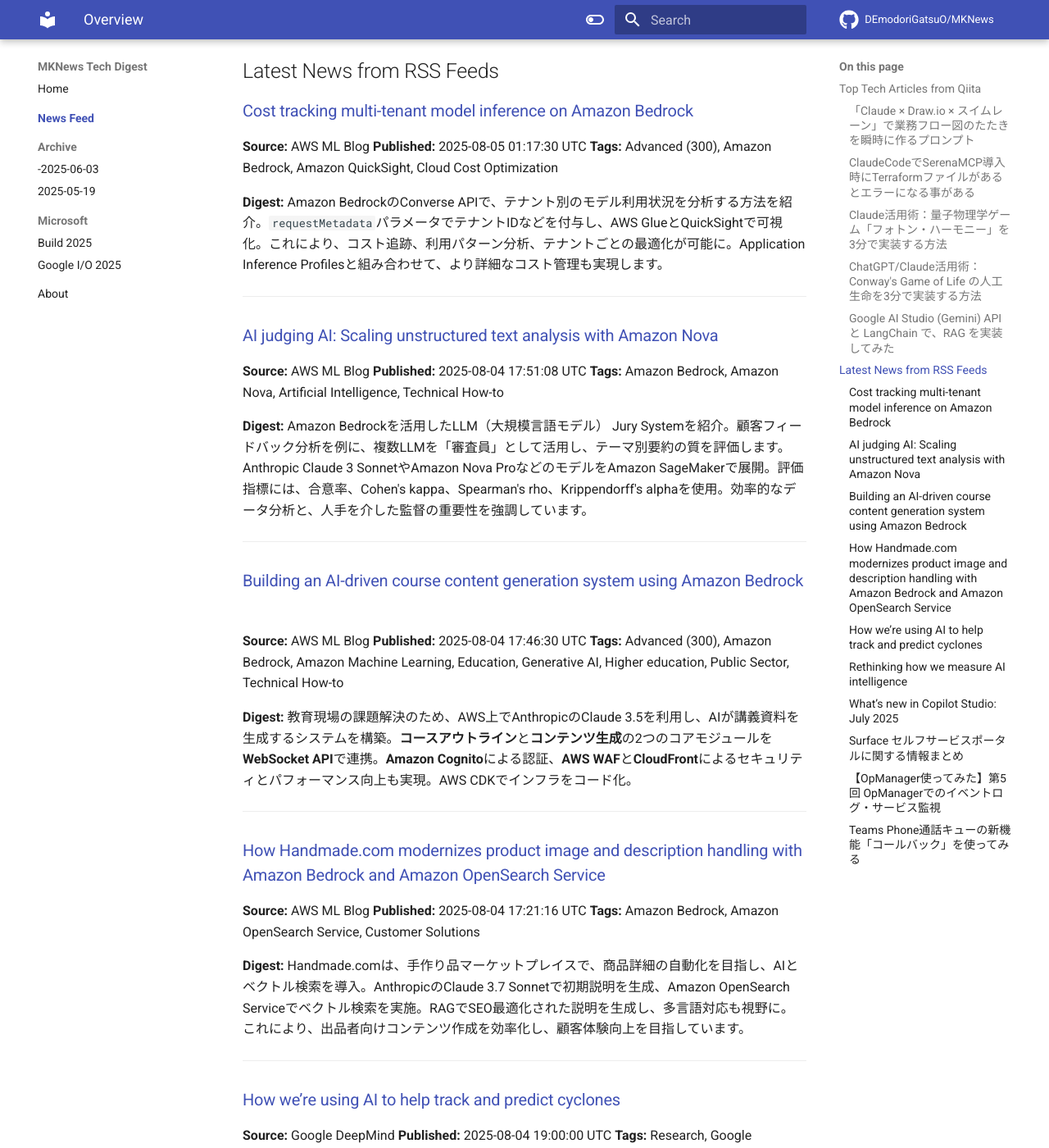
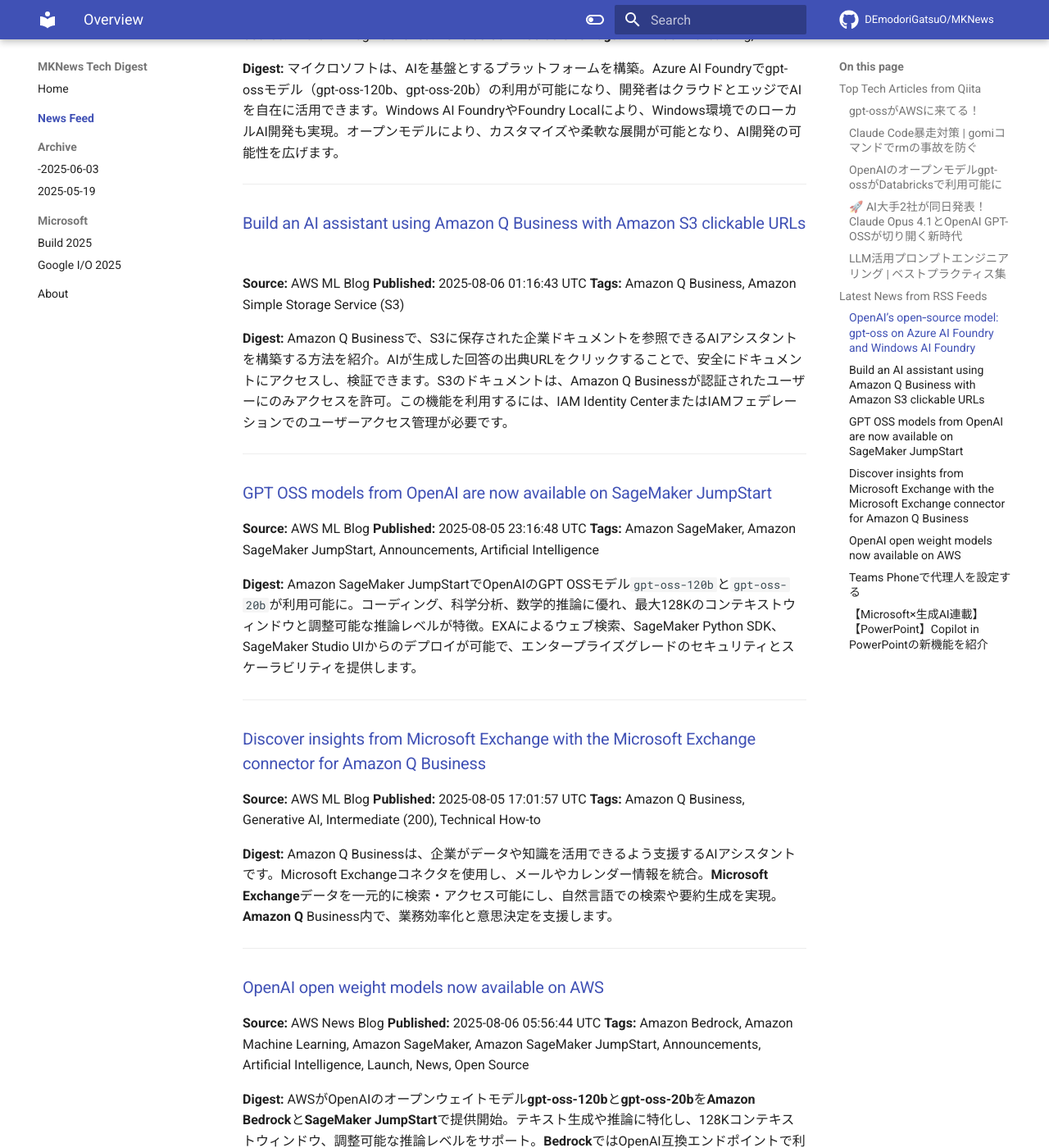
Before and after one commit to DEmodoriGatsuO/MKNews, an MkDocs documentation site: the page built from docs/news/index.md, in a window 1280 px wide and 1400 px high, scrolled down 1657 px. Shown: the whole window at 82% size. Built offline with MkDocs 1.6.1 and Material for MkDocs 9.7.7, drawn with Linux system fonts in a browser that asks for light colours; comment, search, counter and statistics services are not loaded; some of the changed text lies outside the part shown.

Commit message:
Automated AI Tech Digest - 2025-08-06

```diff
--- a/docs/news/index.md
+++ b/docs/news/index.md
@@ -1,157 +1,128 @@
-# AI Tech Trends Digest (2025-08-05)
+# AI Tech Trends Digest (2025-08-06)
 
 
 ## Top Tech Articles from Qiita
 
 
-### [「Claude × Draw.io × スイムレーン」で業務フロー図のたたきを瞬時に作るプロンプト](https://qiita.com/WdknWdkn/items/de2aeced1faf948ac125)
-**Published:** 2025-08-04 09:33:22 UTC
-**Likes:** 20
-**Tags:** プロジェクト管理, プロンプト, Draw.io, 生成AI, Claude
+### [gpt-ossがAWSに来てる！](https://qiita.com/moritalous/items/09495649c2ad7151a2fc)
+**Published:** 2025-08-05 21:40:56 UTC
+**Likes:** 14
+**Tags:** AWS, OpenAI, SageMaker, bedrock, gpt-oss
 
 **Digest:**
-Cursor→Claudeを使った開発PMが、プロンプトでワークフロー図作成の課題解決に挑戦。ヒアリング漏れ防止のため、質問をプロンプト化し、ChatGPTに肩代わりさせます。分析アシスタントと図作成プロンプトを提供。**draw.io形式**で、スイムレーンやレイアウトの設計原則を指示し、若手でも使いやすい図を生成。**実践Tips**でよくある詰みを回避し、最初の30分をChatGPTに丸投げしてレビューする運用を推奨しています。
+SageMaker JumpStart に OpenAI のモデルが登場！gpt-oss-20bとgpt-oss-120bが利用可能に。Deployボタンからデプロイを試みるも、ml.p5.48xlargeなどの高価なP5インスタンスが必要で、クォーター制限により起動できず。Jupyter環境でのノートブック実行も、SageMakerライブラリーのバージョン問題でエラーとなり、今後の動作報告に期待。
 
 ---
 
-### [ClaudeCodeでSerenaMCP導入時にTerraformファイルがあるとエラーになる事がある](https://qiita.com/sodafloatlab/items/79958a7a492ba4e05188)
-**Published:** 2025-08-04 17:06:42 UTC
-**Likes:** 2
-**Tags:** Terraform, Serena, MCP, Claude, ClaudeCode
+### [Claude Code暴走対策 | gomiコマンドでrmの事故を防ぐ](https://qiita.com/Enokisan/items/0d498fa6943f3c463675)
+**Published:** 2025-08-05 11:43:20 UTC
+**Likes:** 5
+**Tags:** Claude, ClaudeCode
 
 **Digest:**
-ClaudeCodeでSerenaMCPサーバ導入時にTerraformエラーが発生。原因は、2025/8/5時点でSerenaMCPがTerraform未対応であること。解決策は、「~/.serena/project.yml」のlanguageをpythonに、ignored_pathsにTerraform管理パスを追加すること。これにより、SerenaMCPサーバの初期化に成功しました。
+AI開発ツールClaude Code使用時、`rm`コマンド誤実行によるファイル削除リスクを軽減するため、`gomi`コマンドを紹介。`rm`の代替として機能し、ゴミ箱への移動で復元可能。Homebrewで簡単にインストールし、シェル設定で`rm`を`gomi`にエイリアス設定することで既存ワークフローを変えずに安全性を向上。TUIでファイルの閲覧・復元も容易で、安全なターミナル操作を実現します。
 
 ---
 
-### [Claude活用術：量子物理学ゲーム「フォトン・ハーモニー」を3分で実装する方法](https://qiita.com/daisuke-team-ai/items/fc142e82bd4a3834ffa5)
-**Published:** 2025-08-05 00:17:53 UTC
-**Likes:** 1
-**Tags:** JavaScript, AI, プロンプトエンジニアリング, Claude, VibeCoding
+### [OpenAIのオープンモデルgpt-ossがDatabricksで利用可能に](https://qiita.com/taka_yayoi/items/f2aec363e1840e0cb743)
+**Published:** 2025-08-05 21:43:41 UTC
+**Likes:** 2
+**Tags:** OpenAI, Databricks, gpt-oss
 
 **Digest:**
-Claude Sonnet 4を用いて、Web Audio APIや物理演算を活用した教育ゲーム「フォトン・ハーモニー」を3分で実装。波長と音階のマップ、動的色変換、物理シミュレーション機能を搭載。AIへの段階的指示と物理的正確性の重視、ユーザビリティへの配慮が成功の鍵。VR/AR、機械学習、マルチプレイヤー対応など、今後の展開も期待されます。
+OpenAIの新たなオープンモデル、GPT OSSモデルがDatabricksのMosaic AIモデルサービングで利用可能になりました。GPT OSS 20Bと120Bの2種類があり、トークン従量課金APIでアクセスできます。東京リージョンでも利用でき、Playgroundでの使用も可能です。Provisioned ThroughputとAI Functionsのサポートは今後段階的に提供される予定です。
 
 ---
 
-### [ChatGPT/Claude活用術：Conway's Game of Life の人工生命を3分で実装する方法](https://qiita.com/daisuke-team-ai/items/dd3eb40479cf1a04e5a3)
-**Published:** 2025-08-05 00:10:33 UTC
-**Likes:** 1
-**Tags:** JavaScript, AI, プロンプトエンジニアリング, Claude, VibeCoding
+### [🚀 AI大手2社が同日発表！Claude Opus 4.1とOpenAI GPT-OSSが切り開く新時代](https://qiita.com/Ameyanagi/items/dab8c6fdb0fc8ab83dea)
+**Published:** 2025-08-05 21:43:24 UTC
+**Likes:** 2
+**Tags:** AI, オープンソース, OpenAI, LLM, Claude
 
 **Digest:**
-AIを活用した**Vibe Coding**で、**3分**でConway's Game of Lifeを実装！  JavaScriptとAIの協働で、**インタラクティブなキャンバス**、再生/一時停止、プリセット、統計表示などを実現。効果的なプロンプト設計、UI改善、機能拡張の手法を公開。生命シミュレーションの基本概念と**AI活用開発**を学べます。
+2025年8月5日、Anthropicの**Claude Opus 4.1**とOpenAIの**GPT-OSS**シリーズが発表。Claude Opus 4.1はエージェントタスクやコーディング能力が向上。GPT-OSSはApache 2.0ライセンスのオープンソースモデルで、**120B**と**20B**モデルを展開、透明性と**Mixture-of-Experts**などの技術が特徴。開発者にとって選択肢拡大、AI民主化、競争促進に繋がる。
 
 ---
 
-### [Google AI Studio (Gemini) API と LangChain で、RAG を実装してみた](https://qiita.com/nakano0328/items/916a4284f264b848c947)
-**Published:** 2025-08-04 23:37:36 UTC
-**Likes:** 1
-**Tags:** AI, Gemini, rag, LLM
+### [LLM活用プロンプトエンジニアリング | ベストプラクティス集](https://qiita.com/nolanlover0527/items/f91e47bc8ad576788bc9)
+**Published:** 2025-08-05 06:41:35 UTC
+**Likes:** 2
+**Tags:** AI, ベストプラクティス, LLM, プロンプトエンジニアリング, AI活用
 
 **Digest:**
-株式会社HIBARIの中野氏が、Google AI StudioのGemini APIとLangChainを活用したRAGシステムを開発。`data`ディレクトリのテキストファイルをナレッジベースとし、質問に回答します。`build_vectordb.py`でベクトルデータベースを構築、`chat.py`で質問応答。APIキー設定、依存関係インストール後、`build_vectordb.py`でデータベースを構築し、`chat.py`でチャットを開始できます。
+2025年8月時点のLLM活用では、プロンプトエンジニアリングが不可欠。明確・具体的に記述し、コンテキストや役割、出力形式を指定するのが基本。思考の連鎖や思考の木、Few-shotといった最新テクニックも有効。モデル特性に合わせ、セキュリティ対策やプロンプト評価、テンプレート管理、バイアス検証も重要。
 
 ---
 
 ## Latest News from RSS Feeds
 
 
-### [Cost tracking multi-tenant model inference on Amazon Bedrock](https://aws.amazon.com/blogs/machine-learning/cost-tracking-multi-tenant-model-inference-on-amazon-bedrock/)
-**Source:** AWS ML Blog
-**Published:** 2025-08-05 01:17:30 UTC
-**Tags:** Advanced (300), Amazon Bedrock, Amazon QuickSight, Cloud Cost Optimization
+### [OpenAI’s open‑source model: gpt‑oss on Azure AI Foundry and Windows AI Foundry](https://azure.microsoft.com/en-us/blog/openais-open%e2%80%91source-model-gpt%e2%80%91oss-on-azure-ai-foundry-and-windows-ai-foundry/)
+**Source:** Azure AI Blog
+**Published:** 2025-08-05 17:00:00 UTC
+**Tags:** AI + machine learning, AI
 
 **Digest:**
-Amazon BedrockのConverse APIで、テナント別のモデル利用状況を分析する方法を紹介。`requestMetadata`パラメータでテナントIDなどを付与し、AWS GlueとQuickSightで可視化。これにより、コスト追跡、利用パターン分析、テナントごとの最適化が可能に。Application Inference Profilesと組み合わせて、より詳細なコスト管理も実現します。
+マイクロソフトは、AIを基盤とするプラットフォームを構築。Azure AI Foundryでgpt-ossモデル（gpt-oss-120b、gpt-oss-20b）の利用が可能になり、開発者はクラウドとエッジでAIを自在に活用できます。Windows AI FoundryやFoundry Localにより、Windows環境でのローカルAI開発も実現。オープンモデルにより、カスタマイズや柔軟な展開が可能となり、AI開発の可能性を広げます。
 
 ---
 
-### [AI judging AI: Scaling unstructured text analysis with Amazon Nova](https://aws.amazon.com/blogs/machine-learning/ai-judging-ai-scaling-unstructured-text-analysis-with-amazon-nova/)
+### [Build an AI assistant using Amazon Q Business with Amazon S3 clickable URLs](https://aws.amazon.com/blogs/machine-learning/build-an-ai-assistant-using-amazon-q-business-with-amazon-s3-clickable-urls/)
 **Source:** AWS ML Blog
-**Published:** 2025-08-04 17:51:08 UTC
-**Tags:** Amazon Bedrock, Amazon Nova, Artificial Intelligence, Technical How-to
+**Published:** 2025-08-06 01:16:43 UTC
+**Tags:** Amazon Q Business, Amazon Simple Storage Service (S3)
 
 **Digest:**
-Amazon Bedrockを活用したLLM（大規模言語モデル） Jury Systemを紹介。顧客フィードバック分析を例に、複数LLMを「審査員」として活用し、テーマ別要約の質を評価します。Anthropic Claude 3 SonnetやAmazon Nova ProなどのモデルをAmazon SageMakerで展開。評価指標には、合意率、Cohen's kappa、Spearman's rho、Krippendorff's alphaを使用。効率的なデータ分析と、人手を介した監督の重要性を強調しています。
+Amazon Q Businessで、S3に保存された企業ドキュメントを参照できるAIアシスタントを構築する方法を紹介。AIが生成した回答の出典URLをクリックすることで、安全にドキュメントにアクセスし、検証できます。S3のドキュメントは、Amazon Q Businessが認証されたユーザーにのみアクセスを許可。この機能を利用するには、IAM Identity CenterまたはIAMフェデレーションでのユーザーアクセス管理が必要です。
 
 ---
 
-### [Building an AI-driven course content generation system using Amazon Bedrock](https://aws.amazon.com/blogs/machine-learning/building-an-ai-driven-course-content-generation-system-using-amazon-bedrock/)
+### [GPT OSS models from OpenAI are now available on SageMaker JumpStart](https://aws.amazon.com/blogs/machine-learning/gpt-oss-models-from-openai-are-now-available-on-sagemaker-jumpstart/)
 **Source:** AWS ML Blog
-**Published:** 2025-08-04 17:46:30 UTC
-**Tags:** Advanced (300), Amazon Bedrock, Amazon Machine Learning, Education, Generative AI, Higher education, Public Sector, Technical How-to
+**Published:** 2025-08-05 23:16:48 UTC
+**Tags:** Amazon SageMaker, Amazon SageMaker JumpStart, Announcements, Artificial Intelligence
 
 **Digest:**
-教育現場の課題解決のため、AWS上でAnthropicのClaude 3.5を利用し、AIが講義資料を生成するシステムを構築。**コースアウトライン**と**コンテンツ生成**の2つのコアモジュールを**WebSocket API**で連携。**Amazon Cognito**による認証、**AWS WAF**と**CloudFront**によるセキュリティとパフォーマンス向上も実現。AWS CDKでインフラをコード化。
+Amazon SageMaker JumpStartでOpenAIのGPT OSSモデル`gpt-oss-120b`と`gpt-oss-20b`が利用可能に。コーディング、科学分析、数学的推論に優れ、最大128Kのコンテキストウィンドウと調整可能な推論レベルが特徴。EXAによるウェブ検索、SageMaker Python SDK、SageMaker Studio UIからのデプロイが可能で、エンタープライズグレードのセキュリティとスケーラビリティを提供します。
 
 ---
 
-### [How Handmade.com modernizes product image and description handling with Amazon Bedrock and Amazon OpenSearch Service](https://aws.amazon.com/blogs/machine-learning/how-handmade-com-modernizes-product-image-and-description-handling-with-amazon-bedrock-and-amazon-opensearch-service/)
+### [Discover insights from Microsoft Exchange with the Microsoft Exchange connector for Amazon Q Business](https://aws.amazon.com/blogs/machine-learning/discover-insights-from-microsoft-exchange-with-the-microsoft-exchange-connector-for-amazon-q-business/)
 **Source:** AWS ML Blog
-**Published:** 2025-08-04 17:21:16 UTC
-**Tags:** Amazon Bedrock, Amazon OpenSearch Service, Customer Solutions
+**Published:** 2025-08-05 17:01:57 UTC
+**Tags:** Amazon Q Business, Generative AI, Intermediate (200), Technical How-to
 
 **Digest:**
-Handmade.comは、手作り品マーケットプレイスで、商品詳細の自動化を目指し、AIとベクトル検索を導入。AnthropicのClaude 3.7 Sonnetで初期説明を生成、Amazon OpenSearch Serviceでベクトル検索を実施。RAGでSEO最適化された説明を生成し、多言語対応も視野に。これにより、出品者向けコンテンツ作成を効率化し、顧客体験向上を目指しています。
+Amazon Q Businessは、企業がデータや知識を活用できるよう支援するAIアシスタントです。Microsoft Exchangeコネクタを使用し、メールやカレンダー情報を統合。**Microsoft** **Exchange**データを一元的に検索・アクセス可能にし、自然言語での検索や要約生成を実現。**Amazon Q** Business内で、業務効率化と意思決定を支援します。
 
 ---
 
-### [How we’re using AI to help track and predict cyclones](https://blog.google/technology/google-deepmind/weather-lab-ai-cyclone-prediction-tracking/)
-**Source:** Google DeepMind
-**Published:** 2025-08-04 19:00:00 UTC
-**Tags:** Research, Google DeepMind, AI
+### [OpenAI open weight models now available on AWS](https://aws.amazon.com/blogs/aws/openai-open-weight-models-now-available-on-aws/)
+**Source:** AWS News Blog
+**Published:** 2025-08-06 05:56:44 UTC
+**Tags:** Amazon Bedrock, Amazon Machine Learning, Amazon SageMaker, Amazon SageMaker JumpStart, Announcements, Artificial Intelligence, Launch, News, Open Source
 
 **Digest:**
-今シーズン、我々はハリケーンの予測と警報を支援するため、国立ハリケーンセンターと提携します。このパートナーシップにより、より正確なハリケーン情報が提供され、災害への備えが強化されることが期待されます。
+AWSがOpenAIのオープンウェイトモデル**gpt-oss-120b**と**gpt-oss-20b**を**Amazon Bedrock**と**SageMaker JumpStart**で提供開始。テキスト生成や推論に特化し、128Kコンテキストウィンドウ、調整可能な推論レベルをサポート。**Bedrock**ではOpenAI互換エンドポイントで利用でき、**SageMaker JumpStart**ではモデルの評価、カスタマイズ、本番環境へのデプロイが可能。コード、分析、数理能力に優れ、AWSでAI開発の自由度を向上させます。
 
 ---
 
-### [Rethinking how we measure AI intelligence](https://blog.google/technology/ai/kaggle-game-arena/)
-**Source:** Google DeepMind
-**Published:** 2025-08-04 16:00:00 UTC
-**Tags:** Google DeepMind, AI
+### [Teams Phoneで代理人を設定する](https://blog.jbs.co.jp/entry/2025/08/06/110206)
+**Source:** JBS Blog
+**Published:** 2025-08-06 02:02:06 UTC
+**Tags:** Teams Phone
 
 **Digest:**
-Kaggleが、AIモデルが戦略ゲームで直接対決する新プラットフォーム「Kaggle Game Arena」を公開。複雑なゲーム環境で、AI同士が競い合い、その能力を試す場を提供します。これにより、AI技術の進化を促進し、新たな可能性を引き出すことが期待されます。
+Teams Phoneの代理人機能は、他のユーザーに通話の受発信を代行させることが可能です。Teams内で代理人を設定すると、指定されたユーザーは自分の代わりに電話に出たり、発信したりできるようになります。設定方法について解説します。
 
 ---
 
-### [What’s new in Copilot Studio: July 2025](https://www.microsoft.com/en-us/microsoft-copilot/blog/copilot-studio/whats-new-in-copilot-studio-july-2025/)
-**Source:** Microsoft 365 Blog
-**Published:** 2025-08-04 15:05:00 UTC
+### [【Microsoft×生成AI連載】【PowerPoint】Copilot in PowerPointの新機能を紹介](https://blog.jbs.co.jp/entry/2025/08/06/085241)
+**Source:** JBS Blog
+**Published:** 2025-08-05 23:52:41 UTC
+**Tags:** Copilot, Microsoft Copilot, 生成AI, Microsoft×生成AI連載, PowerPoint
 
 **Digest:**
-2025年7月のMicrosoft Copilot Studio新機能に関する月例まとめ記事をお届けします。詳細はMicrosoft 365 Blog内の「Copilot Studio新機能：2025年7月」で公開されており、今回のアップデート内容が詳しく解説されています。
+Microsoft PowerPointのCopilotに、新たな機能が追加されました。本記事では、その新機能の中からいくつかを紹介します。PowerPointのCopilotは、プレゼンテーション作成を効率化するAIアシスタントとして、今後も様々な機能追加が期待されます。
 
 ---
-
-### [Surface セルフサービスポータルに関する情報まとめ](https://blogs.windows.com/japan/2025/08/04/summary-of-information-about-the-surface-self-service-portal/)
-**Source:** Windows Blog for Japan
-**Published:** 2025-08-04 07:56:41 UTC
-**Tags:** Surface
-
-**Digest:**
-法人・教育機関向けSurfaceサポートは、Services Hub経由での提供が8月31日で終了。最新サポートはSurfaceサポートポータルとSurface管理ポータルに移行し、既に利用可能です。移行のため、紹介動画や移行マニュアル一式を参考に、早めの切り替えを検討しましょう。詳細はWindows Blog for Japanで公開されています。
-
----
-
-### [【OpManager使ってみた】第5回 OpManagerでのイベントログ・サービス監視](https://blog.jbs.co.jp/entry/2025/08/05/110845)
-**Source:** JBS Blog
-**Published:** 2025-08-05 02:08:45 UTC
-**Tags:** Tech, OpManager, 監視, Windows
-
-**Digest:**
-OpManagerのイベントログとサービス監視を紹介。第5回では、イベントログ監視でWindowsのログを監視し、サービス監視でサービスの稼働状況を確認します。前回のリソース監視設定完了後、これらの設定手順を解説。設定方法と動作確認を行い、OpManagerでのシステム管理をより効率的にします。
-
----
-
-### [Teams Phone通話キューの新機能「コールバック」を使ってみる](https://blog.jbs.co.jp/entry/2025/08/05/090812)
-**Source:** JBS Blog
-**Published:** 2025-08-05 00:08:12 UTC
-**Tags:** Teams Phone, Microsoft Teams
-
-**Digest:**
-Teams Phoneの通話キューに「コールバック」機能が追加されました。今回はその設定と動作を検証。これにより、通話キューで応答できなかった場合に、相手にコールバックを促すことが可能になります。通話体験の向上に繋がる新機能、ぜひ活用したいですね。
-
----
```
